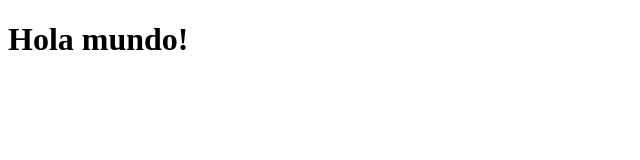
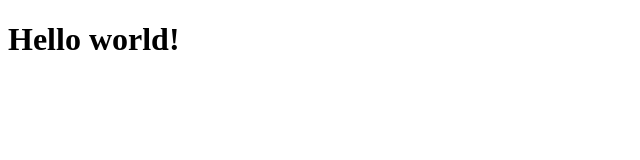
Before and after one commit to alejandrodk/nextjs-basic-boilerplate, a Next.js app: page / in a window 1280 px wide. Shown: the top 160 px of the page, without its empty margins (0-640 px from the left). Built offline with nearby package versions, Linux system fonts and the light colour scheme.

Commit message:
Implement path aliases

```diff
--- /dev/null
+++ b/components/Hello/Hello.tsx
@@ -0,0 +1,11 @@
+import React from 'react'
+
+function Hello() {
+  return (
+    <div>
+      <h1>Hello world!</h1>
+    </div>
+  )
+}
+
+export default Hello
--- /dev/null
+++ b/components/Hello/index.tsx
@@ -0,0 +1,2 @@
+import Hello from "./Hello";
+export { Hello, Hello as default };
--- /dev/null
+++ b/components/index.tsx
@@ -0,0 +1 @@
+export * from './Hello';
--- a/pages/_app.tsx
+++ b/pages/_app.tsx
@@ -1,7 +1,9 @@
 // import App from 'next/app'
 
-function MyApp({ Component, pageProps }) {
-  return <Component {...pageProps} />
+import { AppProps } from "next/dist/shared/lib/router/router";
+
+function MyApp({ Component, pageProps }: AppProps) {
+  return <Component {...pageProps} />;
 }
 
 // Only uncomment this method if you have blocking data requirements for
@@ -16,4 +18,4 @@ function MyApp({ Component, pageProps }) {
 //   return { ...appProps }
 // }
 
-export default MyApp
+export default MyApp;
--- a/pages/index.tsx
+++ b/pages/index.tsx
@@ -1,10 +1,9 @@
 import React from "react";
+import { Hello } from "@components";
 
 const Home = () => {
   return (
-    <div>
-      <h1>Hola mundo!</h1>
-    </div>
+      <Hello />
   );
 };
 
--- a/tsconfig.json
+++ b/tsconfig.json
@@ -1,5 +1,10 @@
 {
   "compilerOptions": {
+    "baseUrl": "./",
+    "paths": {
+      "@components": ["components"],
+      "@config": ["config"],
+    },
     "target": "es5",
     "lib": [
       "dom",
```
